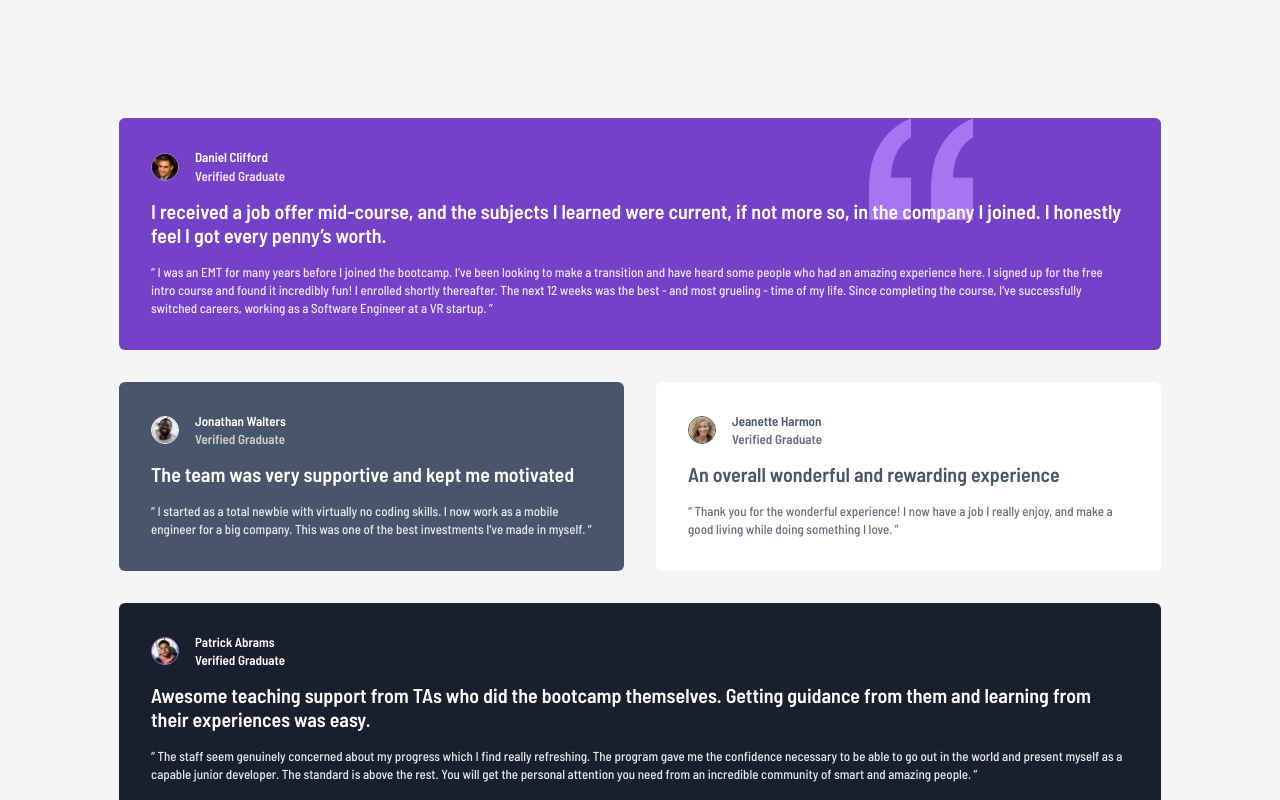
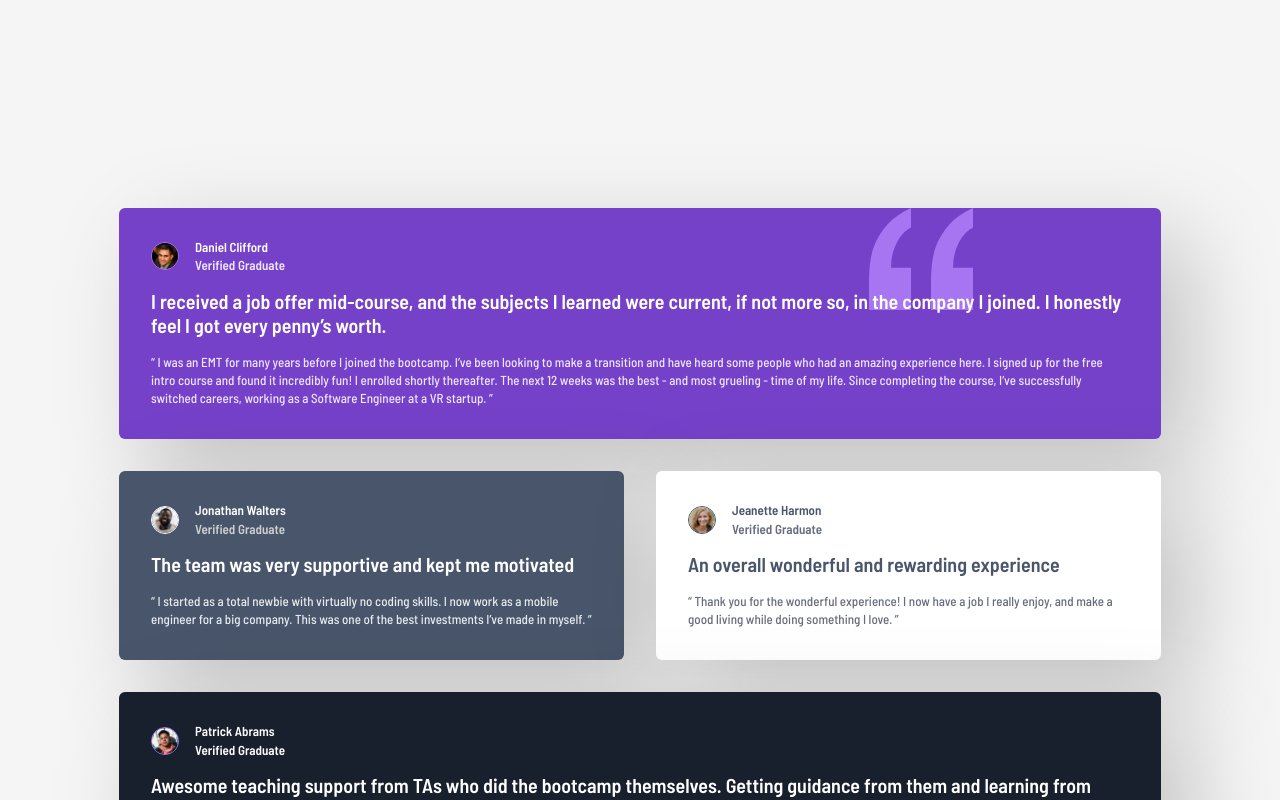
Before and after one commit to BlonoBuccellati/fm-testimonials-grid-section, a Next.js app: page / in a window 1280 px wide. Shown: the top 800 px of the page. Built offline with nearby package versions, Linux system fonts and the light colour scheme.

Commit message:
style:shadowの追加。スペースの設定の修正

```diff
--- a/src/components/ui/card.tsx
+++ b/src/components/ui/card.tsx
@@ -54,7 +54,7 @@ function Card({
     <article
       data-slot="card"
       className={cn(
-        "space-y-200 rounded-md p-400",
+        "space-y-200 rounded-md p-400 drop-shadow-[30px_30px_45px_rgba(0,0,0,0.2)]",
         userCardVariants({ variant }),
         className,
       )}
--- a/src/styles/custom-props.css
+++ b/src/styles/custom-props.css
@@ -15,5 +15,6 @@
   --gray-100: hsl(214, 17%, 92%);
   --white: hsl(0, 0%, 100%);
   /* スペース */
-  --spacing-size-base: clamp(73px, 1rem + 8vw, 229px);
+  --spacing-size-base: clamp(73px, 1rem + 15vw, 229px);
+  --spacing-size-base-fixed: 73px;
 }
--- a/src/styles/globals.css
+++ b/src/styles/globals.css
@@ -6,6 +6,6 @@
 body {
   /* background: var(--background); */
   @apply bg-background text-gray-400;
-  @apply my-base font-medium;
+  @apply my-base-fixed tablet:my-base font-medium;
   font-family: var(--font-barlow-semi-condensed), Arial, Helvetica, sans-serif;
 }
--- a/src/styles/utilities/custom-token.css
+++ b/src/styles/utilities/custom-token.css
@@ -39,4 +39,5 @@
   --spacing-400: 32px;
   --spacing-500: 40px;
   --spacing-base: var(--spacing-size-base);
+  --spacing-base-fixed: var(--spacing-size-base-fixed);
 }
```
